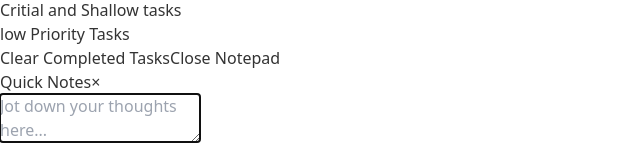
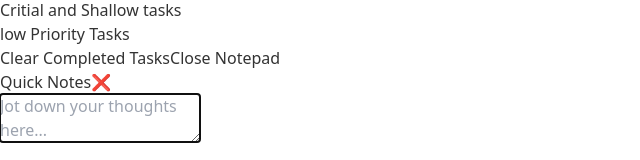
Before and after one commit to gupta-nu/echo, a React (Vite) app: page / in a window 1280 px wide. Both pictures are taken after a click on the button "Quick Notes". Shown: the part 122-282 px from the top of the page, without its empty margins (0-640 px from the left). Built offline with nearby package versions, Linux system fonts and the light colour scheme.

Commit message:
updated description

```diff
--- a/src/App.jsx
+++ b/src/App.jsx
@@ -334,7 +334,7 @@ const moveTask = (fromQuadrant, fromIndex, toQuadrant, toIndex) => {
                 onClick={() => setShowNotepad(false)}
                 className="text-gray-500 hover:text-gray-700 text-xs"
               >
-                ×
+                ❌
               </button>
             </div>
             <textarea
```
Also changed, not shown: 1 other file (tests, documents, lock files or other folders).
